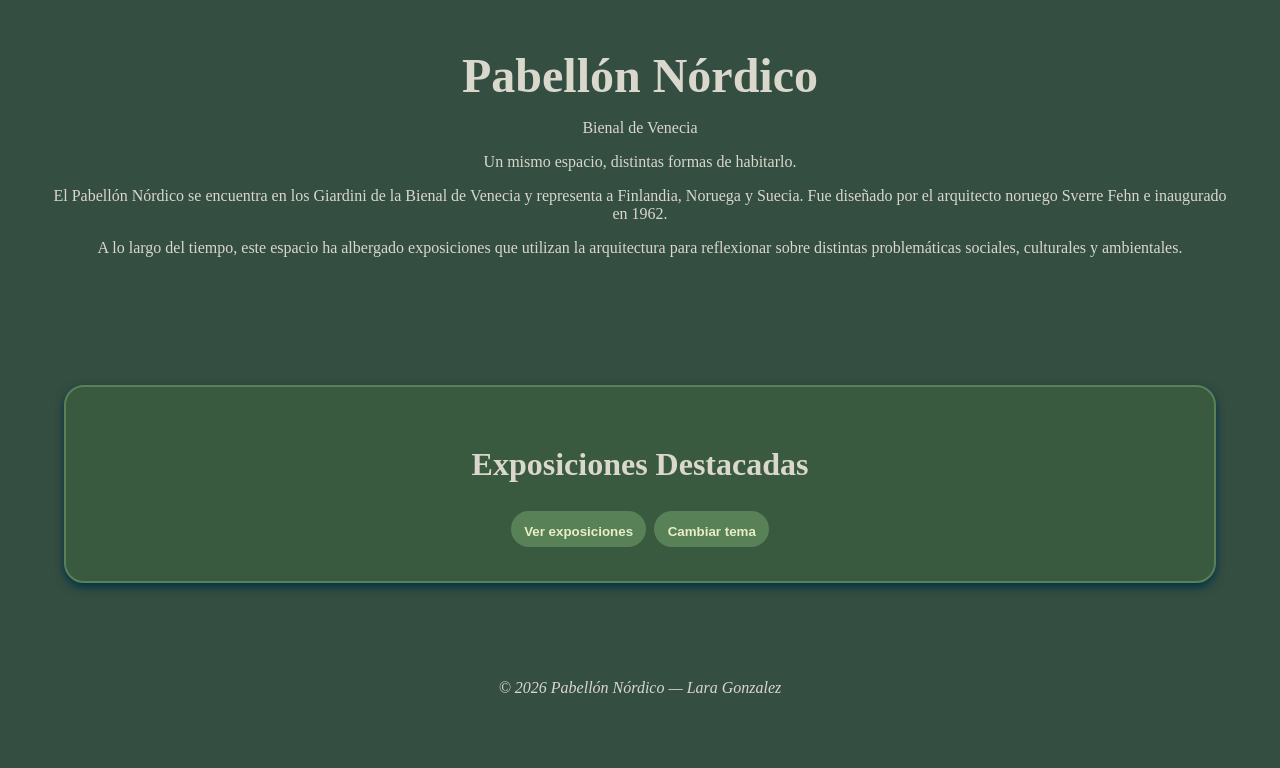
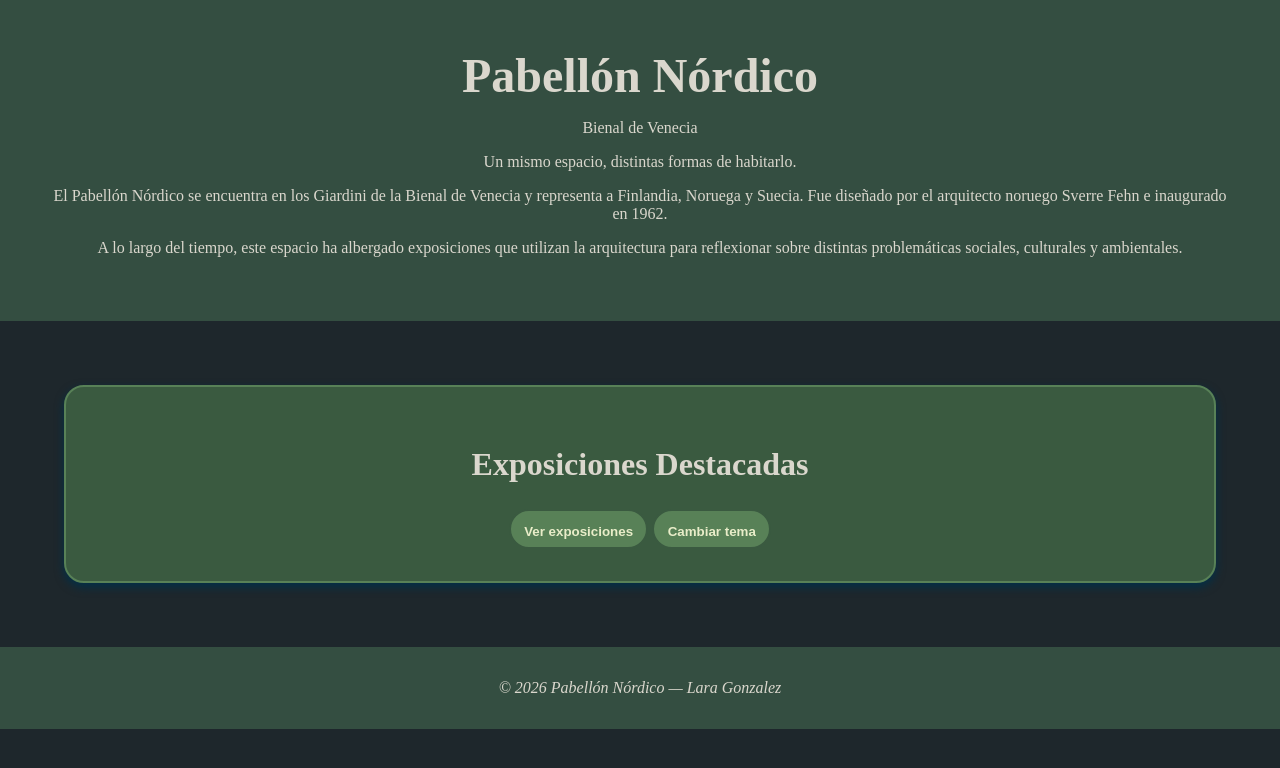
Before and after one commit to gonzalezlara2004-stack/entrega-medio-termino, a plain HTML site: page index.html in a window 1280 px wide. Both pictures are taken after a click on the button "Cambiar tema". Drawn offline with Linux system fonts and the light colour scheme.

Commit message:
ultima version

```diff
--- a/css/estilos.css
+++ b/css/estilos.css
@@ -86,7 +86,7 @@ footer {
 }
 
 .dark {
-    background-color: #344E41;
+    background-color: #1e272c;
     color: #DAD7CD;
 }
 
```
